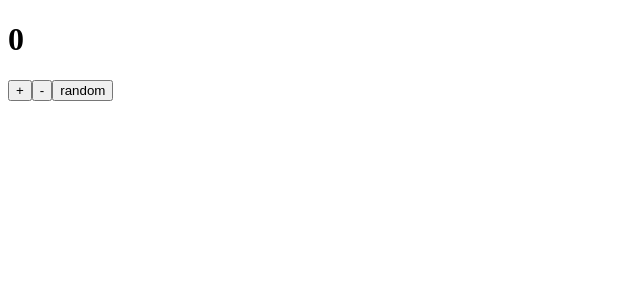
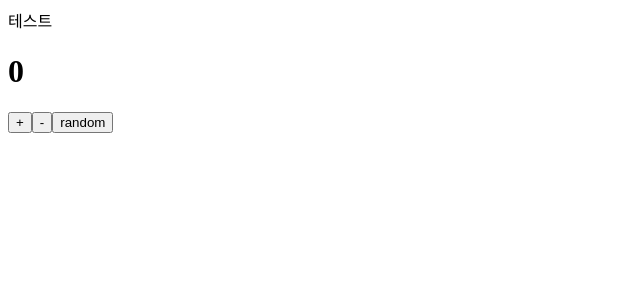
Before and after one commit to nohsunghyung/react-redux-sample, a React (Create React App) app: page / in a window 1280 px wide. Shown: the top 300 px of the page, without its empty margins (0-640 px from the left). Built offline with nearby package versions, Linux system fonts and the light colour scheme.

Commit message:
테스트1

```diff
--- a/src/App.js
+++ b/src/App.js
@@ -1,14 +1,15 @@
-import React, { Component } from 'react'
-import Counter from './components/Counter'
+import React, { Component } from "react";
+import Counter from "./components/Counter";
 
 export class App extends Component {
   render() {
     return (
       <div>
-        <Counter/>
+        <div>테스트</div>
+        <Counter />
       </div>
-    )
+    );
   }
 }
 
-export default App
+export default App;
```
